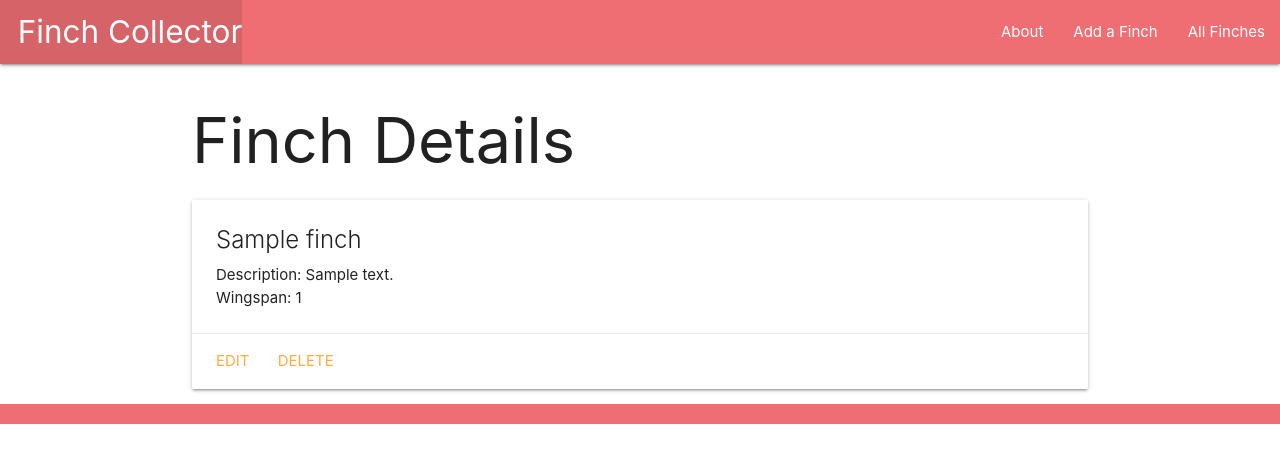
After one commit to GissellValdez/finchcollector, a Django app: page /finches/1/ in a window 1280 px wide. The commit adds this page. Shown: the top 463 px of the page. Run offline with Django 4.2, Linux system fonts and the light colour scheme; tables that the repository leaves empty hold one stand-in row (values such as "Sample post").

Commit message:
lab 3 exercise 1 completed

```diff
--- a/main_app/models.py
+++ b/main_app/models.py
@@ -1,4 +1,5 @@
 from django.db import models
+from django.urls import reverse
 
 # Create your models here.
 class Finch(models.Model):
@@ -8,3 +9,6 @@ class Finch(models.Model):
 
     def __str__(self):
         return self.name
+
+    def get_absolute_url(self):
+        return reverse('detail', kwargs={'finch_id': self.id})
--- a/main_app/templates/base.html
+++ b/main_app/templates/base.html
@@ -12,11 +12,12 @@
     <nav>
       <div class="nav-wrapper">
         <ul>
-          <li><a href="/" class="left brand-logo">&nbsp;&nbsp;Finch Collector</a></li>
+          <li><a href="{% url 'home' %}" class="left brand-logo">&nbsp;&nbsp;Finch Collector</a></li>
         </ul>
         <ul class="right">
-          <li><a href="/about">About</a></li>
-          <li><a href="/all">All Finches</a></li>
+          <li><a href="{% url 'about' %}">About</a></li>
+          <li><a href="{% url 'finches_create' %}">Add a Finch</a></li>
+          <li><a href="{% url 'index' %}">All Finches</a></li>
         </ul>
       </div>
     </nav>
--- /dev/null
+++ b/main_app/templates/finches/detail.html
@@ -0,0 +1,18 @@
+{% extends 'base.html' %}
+{% block content %}
+
+<h1>Finch Details</h1>
+
+<div class="card">
+  <div class="card-content">
+    <span class="card-title">{{ finch.name }}</span>
+    <p>Description: {{ finch.description }}</p>
+    <p>Wingspan: {{ finch.wingspan }}</p>
+  </div>
+  <div class="card-action">
+    <a href="{% url 'finches_update' finch.id %}">Edit</a>
+    <a href="{% url 'finches_delete' finch.id %}">Delete</a>
+  </div>
+</div>
+
+{% endblock %}
--- a/main_app/urls.py
+++ b/main_app/urls.py
@@ -4,5 +4,9 @@ from . import views
 urlpatterns = [
   path('', views.home, name='home'),
   path('about/', views.about, name='about'),
-  path('all/', views.all, name='all'),
+  path('finches/', views.finches, name='index'),
+  path('finches/<int:finch_id>/', views.finches_detail, name='detail'),
+  path('finches/create/', views.FinchCreate.as_view(), name='finches_create'),
+  path('finch/<int:pk>/update/', views.FinchUpdate.as_view(), name='finches_update'),
+  path('finch/<int:pk>/delete/', views.FinchDelete.as_view(), name='finches_delete'),
 ]
--- a/main_app/views.py
+++ b/main_app/views.py
@@ -1,25 +1,47 @@
 from django.shortcuts import render
-
+from django.views.generic.edit import CreateView, UpdateView, DeleteView
 # Add the following import
 from django.http import HttpResponse
+from .models import Finch
 
-# Add the Finch class & list and view function below the imports
-class Finch:  # Note that parens are optional if not inheriting from another class
-  def __init__(self, name):
-    self.name = name
+# views.py
+from django.views.generic import ListView
 
-finches = [
-  Finch('Lolo'),
-  Finch('Sachi'),
-  Finch('Raven')
-]
+class FinchCreate(CreateView):
+    model = Finch
+    fields = '__all__'
+    success_url = '/finches/'
+class FinchUpdate(UpdateView):
+    model = Finch
+    # Let's disallow the renaming of a cat by excluding the name field!
+    fields = ['description', 'wingspan']
+
+class FinchDelete(DeleteView):
+    model = Finch
+    success_url = '/finches/'
+
+# # Add the Finch class & list and view function below the imports
+# class Finch:  # Note that parens are optional if not inheriting from another class
+#   def __init__(self, name):
+#     self.name = name
+
+# finches = [
+#   Finch('Lolo'),
+#   Finch('Sachi'),
+#   Finch('Raven')
+# ]
 
 # Define the home view
 def home(request):
-  return HttpResponse('<h1>Home Screen</h1>')
+  return HttpResponse('<h1>Hello /ᐠ｡‸｡ᐟ\ﾉ</h1>')
 
 def about(request):
   return render(request, 'about.html')
 
-def all(request):
+def finches(request):
+  finches = Finch.objects.all()
   return render(request, 'finches/index.html', { 'finches': finches })
+
+def finches_detail(request, finch_id):
+  finch = Finch.objects.get(id=finch_id)
+  return render(request, 'finches/detail.html', { 'finch': finch })
```
Also changed, not shown: main_app/templates/finches/index.html (+7 -10 lines), main_app/templates/main_app/finch_confirm_delete.html (added, +13 -0 lines), main_app/templates/main_app/finch_form.html (added, +19 -0 lines).
